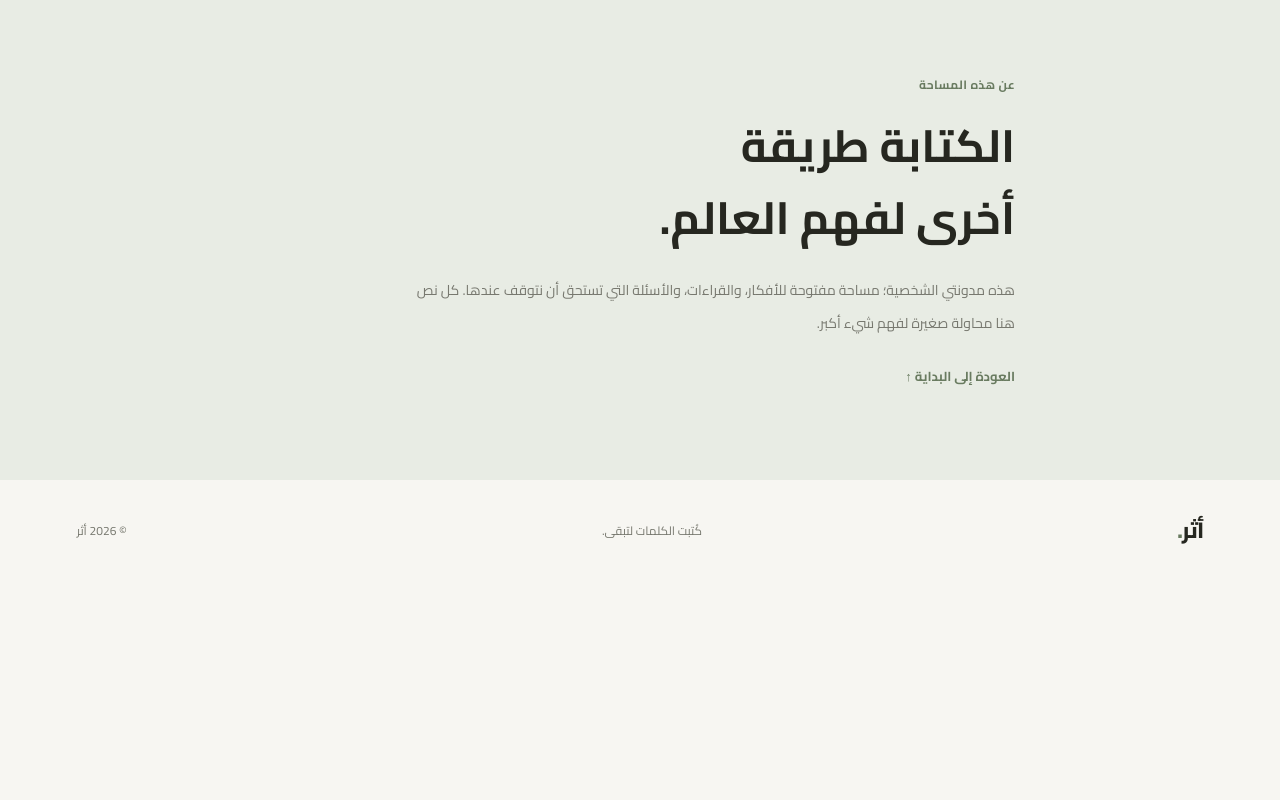
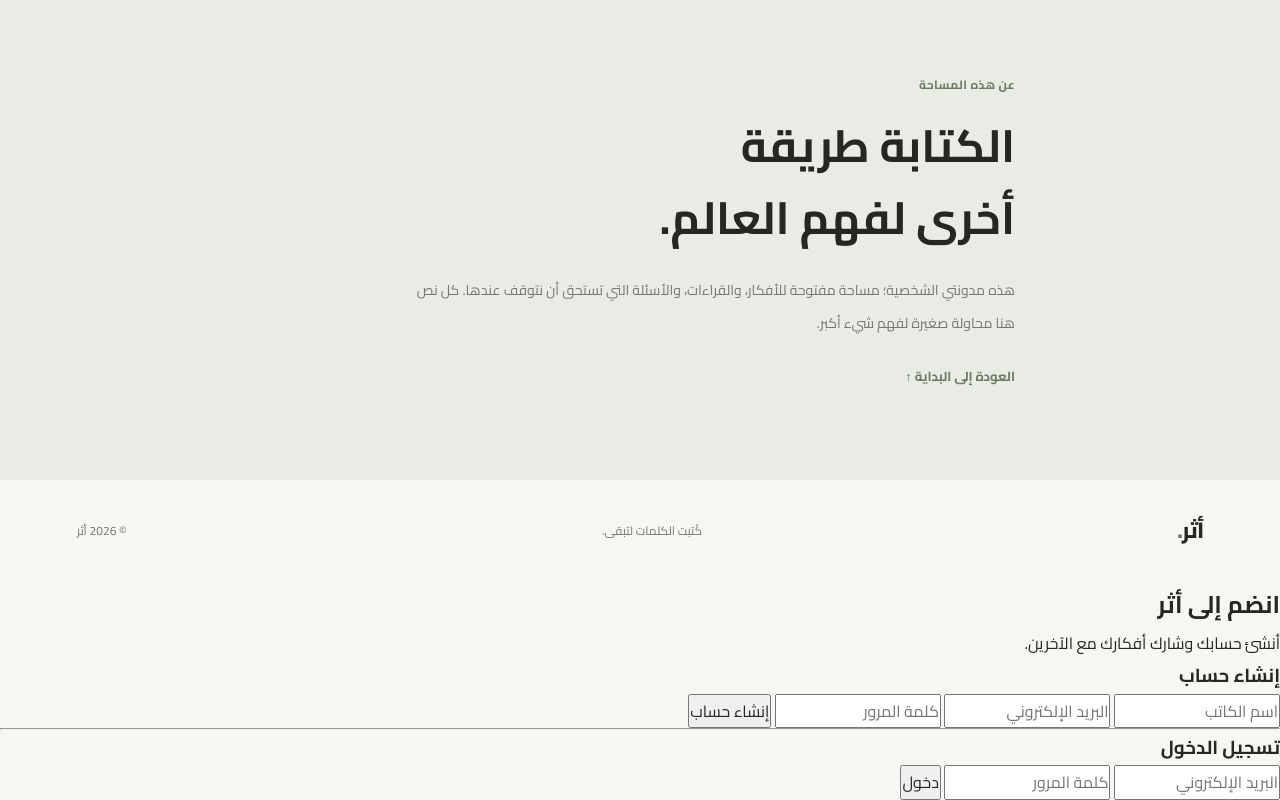
Before and after one commit to s4anj8r-lab/my-blog, a plain HTML site: page index.html in a window 1280 px wide. Shown: the part 1675-2475 px from the top of the page. Before the commit the page ends 2257 px from the top, so only its background shows below. Drawn offline with nearby package versions, Linux system fonts and the light colour scheme.

Commit message:
Add files via upload

```diff
--- a/index.html
+++ b/index.html
@@ -20,7 +20,9 @@
     <nav class="main-nav" aria-label="التنقل الرئيسي">
       <a href="#home">الرئيسية</a>
       <a href="#articles">الكتابات</a>
-      <a href="#about">عن المدونة</a>
+      <a href="about.html">عن المدونة</a>
+      <a herf="privacy.html">سياسة الخصوصية</a>
+      <a herf="contact.html">تواصل معنا</a>
     </nav>
 
     <button id="themeToggle" class="icon-button"
@@ -106,6 +108,63 @@
     <p>© <span id="currentYear"></span> أثر</p>
   </footer>
 
+<section id="authSection" class="auth-section">
+  <h2>انضم إلى أثر</h2>
+  <p>أنشئ حسابك وشارك أفكارك مع الآخرين.</p>
+
+  <form id="signupForm">
+    <h3>إنشاء حساب</h3>
+
+    <input
+      id="signupName"
+      type="text"
+      placeholder="اسم الكاتب"
+      required
+    >
+
+    <input
+      id="signupEmail"
+      type="email"
+      placeholder="البريد الإلكتروني"
+      required
+    >
+
+    <input
+      id="signupPassword"
+      type="password"
+      placeholder="كلمة المرور"
+      required
+      minlength="8"
+    >
+
+    <button type="submit">إنشاء حساب</button>
+  </form>
+
+  <hr>
+
+  <form id="loginForm">
+    <h3>تسجيل الدخول</h3>
+
+    <input
+      id="loginEmail"
+      type="email"
+      placeholder="البريد الإلكتروني"
+      required
+    >
+
+    <input
+      id="loginPassword"
+      type="password"
+      placeholder="كلمة المرور"
+      required
+    >
+
+    <button type="submit">دخول</button>
+  </form>
+
+  <p id="authMessage"></p>
+</section>
+
   <dialog id="articleDialog" class="article-dialog">
     <div class="dialog-top">
       <span id="dialogCategory" class="eyebrow"></span>
@@ -116,6 +175,9 @@
     <p id="dialogMeta" class="article-meta"></p>
     <div id="dialogBody" class="dialog-body"></div>
   </dialog>
-
+<script src="https://cdn.jsdelivr.net/npm/@supabase/supabase-js@2"></script>
+<script src="supabase.js"></script>
+<script src="script.js"></script>
+<script src="auth.js"></script>
 </body>
 </html>
```
